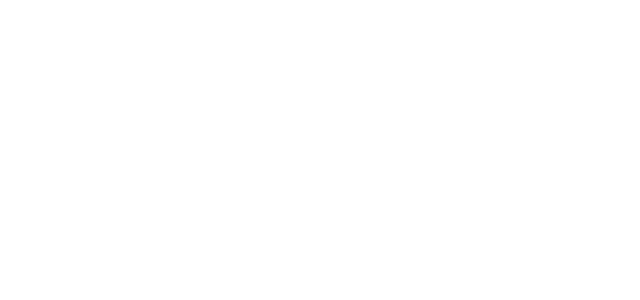
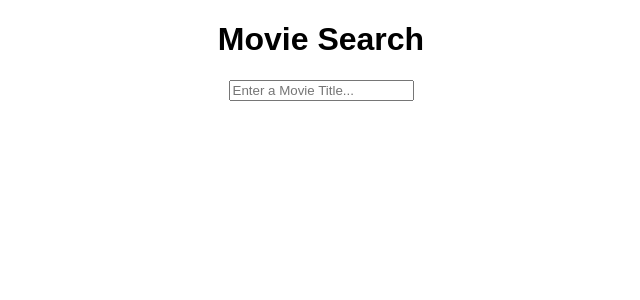
Before and after one commit to MatthieuNadeau96/Movie-Search-App, a React (Create React App) app: page / in a window 1280 px wide. Shown: the top 300 px of the page, without its empty margins (319-959 px from the left). Built offline with nearby package versions, Linux system fonts and the light colour scheme.

Commit message:
Added api call: user can search for movies

```diff
--- a/src/App.css
+++ b/src/App.css
@@ -1,3 +1,13 @@
 .App {
   text-align: center;
 }
+
+
+.List {
+  background: lightgrey;
+}
+
+.poster {
+  height: 150px;
+  width: 100px;
+}
--- a/src/App.js
+++ b/src/App.js
@@ -1,10 +1,60 @@
 import React, { Component } from 'react';
 import './App.css';
 
+const API_KEY = 'c6396876f6d8074ed2cd825b08fa8460';
+
 class App extends Component {
+
+  state = {
+    movieList: []
+  }
+
+  handleSubmit = async (e) => {
+    e.preventDefault();
+    const movieName = e.target.elements.movieName.value;
+    const api_call = await fetch(`https://api.themoviedb.org/3/search/movie?api_key=${API_KEY}&query=${movieName}`);
+    const data = await api_call.json()
+    const movieList = data.results.map(movieResults => (
+      {
+        id: `${movieResults.id}`,
+        title: `${movieResults.title}`,
+        overview: `${movieResults.overview}`,
+        vote_average: `${movieResults.vote_average}`,
+        release_date: `${movieResults.release_date}`,
+        poster_path: `${movieResults.poster_path}`
+
+      }
+    ))
+    // console.log(data);
+    this.setState({
+      movieList
+    })
+  }
+
   render() {
     return (
       <div className="App">
+        <h1>Movie Search</h1>
+        <form onSubmit={this.handleSubmit}>
+          <input type="text" placeholder="Enter a Movie Title..." name="movieName"/>
+        </form>
+        <div className="List">
+          {
+            this.state.movieList.length > 0 ? this.state.movieList.map(movie => {
+              return (
+
+                  <div key={movie.id}>
+                    <img className="poster" src={`https://image.tmdb.org/t/p/original${movie.poster_path}`} alt="poster"></img>
+                    <h3 className="title">{movie.title}</h3>
+                    <p className="release_date">{movie.release_date}</p>
+                    <p className="vote_average">{movie.vote_average} / 10</p>
+                    <p className="overview">{movie.overview}</p>
+                  </div>
+
+              )
+            }) : null
+          }
+        </div>
       </div>
     );
   }
```
Also changed, not shown: package.json (+7 -1 lines), 1 other file (tests, documents, lock files or other folders).
